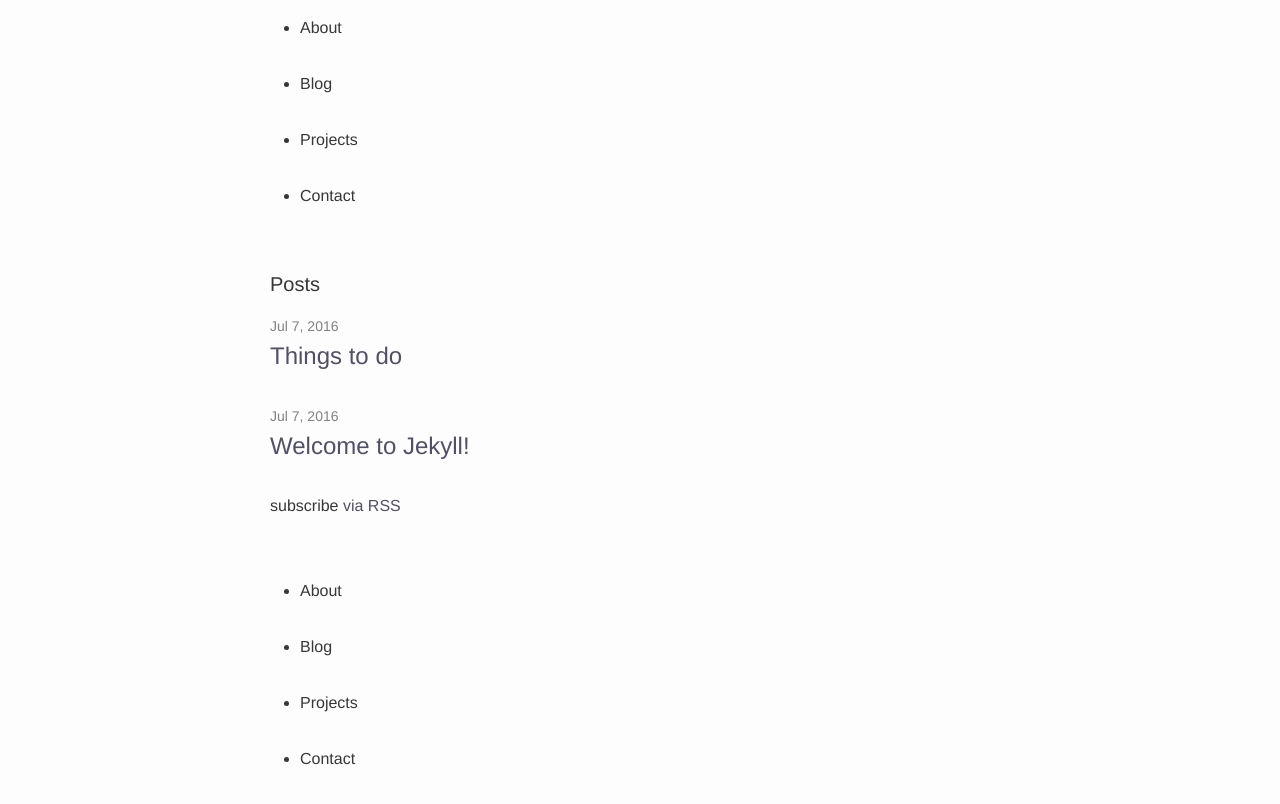
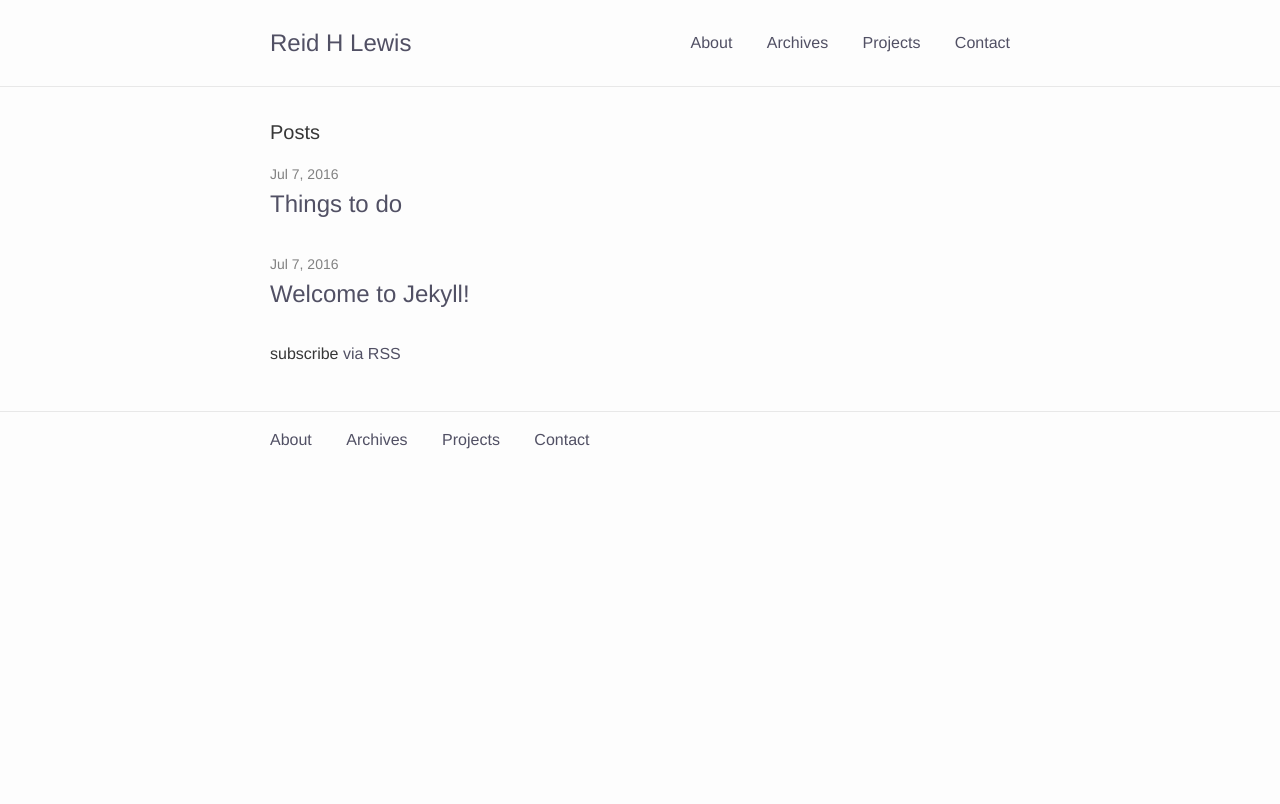
Before and after one commit to ReidasaurusRex/reidasaurusrex.github.io, a Jekyll site: the page built from index.html, in a window 1280 px wide. Shown: the top 804 px of the page. Built offline with Jekyll 4.4.1, drawn with Linux system fonts in a browser that asks for light colours.

Commit message:
Removed unnecessary includes. Began to style navs

```diff
--- a/_includes/icon-twitter.html
+++ /dev/null
@@ -1 +0,0 @@
-<a href="https://twitter.com/{{ include.username }}"><span class="icon icon--twitter">{% include icon-twitter.svg %}</span><span class="username">{{ include.username }}</span></a>
--- a/_includes/nav.html
+++ b/_includes/nav.html
@@ -1,8 +1,11 @@
 <nav class="site-nav">
   <div class="wrapper">
+    {% if include.title %}
+    <h2><a class="nav-title"href="/">{{include.title}}</a></h2>
+    {% endif %}
     <ul class="nav-list">
       <li><a class="page-link" href="/about/">About</a></li>
-      <li><a class="page-link" href="/">Blog</a></li>
+      <li><a class="page-link" href="/">Archives</a></li>
       <li><a class="page-link" href="/projects/">Projects</a></li>
       <li><a class="page-link" href="mailto:{{ site.email }}" title="Say howdy!">Contact</a></li>
     </ul>
--- a/_layouts/default.html
+++ b/_layouts/default.html
@@ -5,7 +5,7 @@
 
   <body>
 
-    {% include nav.html %}
+    {% include nav.html title="Reid H Lewis" %}
 
     <div class="page-content">
       <div class="wrapper">
--- a/_sass/_layout.scss
+++ b/_sass/_layout.scss
@@ -1,163 +1,46 @@
 /**
- * Site header
+ * Site nav
  */
-.site-header {
-    border-top: 5px solid $grey-color-dark;
-    border-bottom: 1px solid $grey-color-light;
+.site-nav {
+    line-height: 56px;
     min-height: 56px;
-
     // Positioning context for the mobile navigation icon
     position: relative;
-}
-
-.site-title {
-    font-size: 26px;
-    font-weight: 300;
-    line-height: 56px;
-    letter-spacing: -1px;
-    margin-bottom: 0;
-    float: left;
-
-    &,
-    &:visited {
-        color: $grey-color-dark;
+    &:first-child {
+        border-bottom: 1px solid $grey-color-light;
+        margin-bottom: 0;
+        padding-top: 15px;
+    }
+    &:last-child {
+        border-top: 1px solid $grey-color-light;
+        .nav-list {
+            float: none;
+            margin-left: 0;
+        }
+    }
+    h2 {
+        float: left;
     }
 }
 
-.site-nav {
-    line-height: 56px;
-
-    .page-link {
-        color: $text-color;
-        line-height: $base-line-height;
-
-        // Gaps between nav items, but not on the last one
+.nav-list {
+    list-style: none;
+    float: right;
+    li {
+        display: inline-block;
+        & .nav-title {
+            font-size: $base-font-size * 1.5;
+            padding-right: $spacing-unit * 2;
+        }
         &:not(:last-child) {
-            margin-right: 20px;
+            padding-right: $spacing-unit;
         }
     }
-
     @include media-query($on-palm) {
-        position: absolute;
-        top: 9px;
-        right: $spacing-unit / 2;
-        background-color: $background-color;
-        border: 1px solid $grey-color-light;
-        border-radius: 5px;
-        text-align: right;
-
-        .menu-icon {
-            display: block;
-            float: right;
-            width: 36px;
-            height: 26px;
-            line-height: 0;
-            padding-top: 10px;
-            text-align: center;
-
-            > svg {
-                width: 18px;
-                height: 15px;
-
-                path {
-                    fill: $grey-color-dark;
-                }
-            }
-        }
-
-        .trigger {
-            clear: both;
-            display: none;
-        }
-
-        &:hover .trigger {
-            display: block;
-            padding-bottom: 5px;
-        }
-
-        .page-link {
-            display: block;
-            padding: 5px 10px;
-
-            &:not(:last-child) {
-                margin-right: 0;
-            }
-            margin-left: 20px;
-        }
+        float: left;
+        margin-left: 0;
     }
 }
-
-
-
-/**
- * Site footer
- */
-.site-footer {
-    border-top: 1px solid $grey-color-light;
-    padding: $spacing-unit 0;
-}
-
-.footer-heading {
-    font-size: 18px;
-    margin-bottom: $spacing-unit / 2;
-}
-
-.contact-list,
-.social-media-list {
-    list-style: none;
-    margin-left: 0;
-}
-
-.footer-col-wrapper {
-    font-size: 15px;
-    color: $grey-color;
-    margin-left: -$spacing-unit / 2;
-    @extend %clearfix;
-}
-
-.footer-col {
-    float: left;
-    margin-bottom: $spacing-unit / 2;
-    padding-left: $spacing-unit / 2;
-}
-
-.footer-col-1 {
-    width: -webkit-calc(35% - (#{$spacing-unit} / 2));
-    width:         calc(35% - (#{$spacing-unit} / 2));
-}
-
-.footer-col-2 {
-    width: -webkit-calc(20% - (#{$spacing-unit} / 2));
-    width:         calc(20% - (#{$spacing-unit} / 2));
-}
-
-.footer-col-3 {
-    width: -webkit-calc(45% - (#{$spacing-unit} / 2));
-    width:         calc(45% - (#{$spacing-unit} / 2));
-}
-
-@include media-query($on-laptop) {
-    .footer-col-1,
-    .footer-col-2 {
-        width: -webkit-calc(50% - (#{$spacing-unit} / 2));
-        width:         calc(50% - (#{$spacing-unit} / 2));
-    }
-
-    .footer-col-3 {
-        width: -webkit-calc(100% - (#{$spacing-unit} / 2));
-        width:         calc(100% - (#{$spacing-unit} / 2));
-    }
-}
-
-@include media-query($on-palm) {
-    .footer-col {
-        float: none;
-        width: -webkit-calc(100% - (#{$spacing-unit} / 2));
-        width:         calc(100% - (#{$spacing-unit} / 2));
-    }
-}
-
-
 
 /**
  * Page content
```
Also changed, not shown: _includes/footer.html (deleted, +0 -13 lines), _includes/header.html (deleted, +0 -27 lines), _includes/icon-twitter.svg (deleted).
